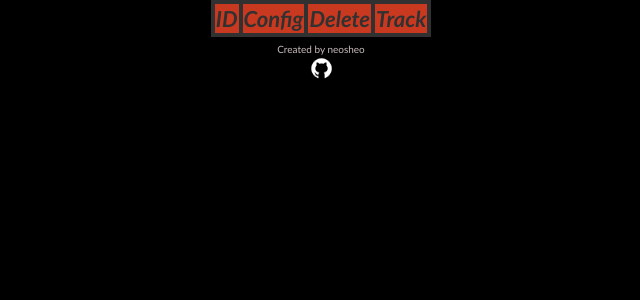
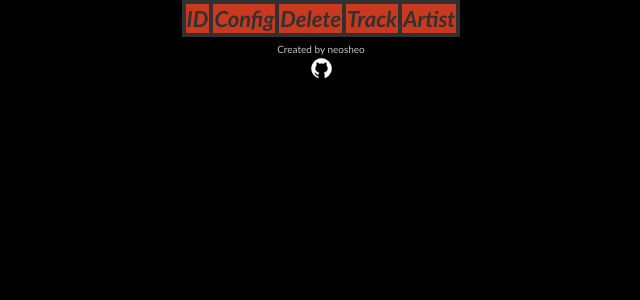
Before and after one commit to neosheo/Stringwave, a Flask app: page /tracks/1 in a window 1280 px wide. Shown: the part 85-385 px from the top of the page, without its empty margins (319-959 px from the left). Run offline with Flask 3, Linux system fonts and the light colour scheme; lists and menus that the app fills with data are empty.

Commit message:
added ability to update artist info from web UI, fixed yt-dlp cache error message, added ability to continue pipefeeder after connection error, set celery concurrency to 1 to prevent embedding metadata to wrong song, removed unnecessary imports in tasks.py, added additional title parameter to cogmera songs, changed blank config from pf to na, added additional illegal characters to filenames, added format to pipefeeder-download.sh to speed up downloads, updated method to remove .playlist from lists when grabbing most recent file, added metadata embedding to pipefeeder to remove unnecessary tags, added option to celery to prevent dropping task queue after connection error

```diff
--- a/app.py
+++ b/app.py
@@ -41,6 +41,18 @@ def update_title():
 	track.title = new_name
 	db.session.commit()
 	os.rename(f'/stringwave/radio/{station}/{old_name.replace(" ", "_")}.opus', f'/stringwave/radio/{station}/{new_name.replace(" ", "_")}.opus')
+	return redirect(f'/tracks/{station}')
+
+
+@app.route('/update_artist', methods = ['POST'])
+def update_artist():
+	data = request.form['update-artist'].split(';')
+	track_id = data[0]
+	new_name = data[1]
+	station = data[2]
+	track = db.session.query(Tracks).filter_by(track_id=track_id).one()
+	track.artist = new_name
+	db.session.commit()
 	return redirect(f'/tracks/{station}')
 
 
--- a/scripts/build_database.py
+++ b/scripts/build_database.py
@@ -11,7 +11,7 @@ tracks = []
 station_tracks = []
 track_id = 1
 
-for station in stations[1: ]:
+for station in stations[1:]:
     for file in os.listdir(f'radio/{station}'):
         # this file may be present but shouldn't be added to the database
         if file == '.playlist':
@@ -32,7 +32,7 @@ for station in stations[1: ]:
         track = mutagen.File(f'{os.getcwd()}/radio/{station}/{file}')
         # pipefeeder doesn't add a config tag to the file, if these lines aren't included you get a KeyError
         if 'config' not in track:
-            track['config'] = 'pf'
+            track['config'] = 'na'
         tracks.append((track_id, track['title'][0], track['artist'][0], track['config'][0], station))
         track_id += 1
     station_tracks.append(tracks)
--- a/scripts/embed_metadata.py
+++ b/scripts/embed_metadata.py
@@ -4,9 +4,9 @@ from mutagen.oggopus import OggOpus
 file = OggOpus(sys.argv[1])
 
 # clip off path and extension
-file['title'] = sys.argv[1].split('/')[3][:-5]
-file['artist'] = sys.argv[2]
-file['config'] = sys.argv[3]
+file['title'] = sys.argv[2]
+file['artist'] = sys.argv[3]
+file['config'] = sys.argv[4]
 file['album'] = ''
 file['data'] = ''
 file['language'] = ''
--- a/webapp/__init__.py
+++ b/webapp/__init__.py
@@ -42,7 +42,8 @@ app.config.from_mapping(
 		broker_url='pyamqp://guest@rabbitmq/',
 		backend_url='pyamqp://guest@rabbitmq/',
 		task_ignore_result=True,
-		broker_connection_retry_on_startup=True
+		broker_connection_retry_on_startup=True,
+		worker_cancel_long_running_tasks_on_connection_loss=False
 	)
 )
 celery_app = celery_init_app(app)
--- /dev/null
+++ b/webapp/static/edit_track_artist.js
@@ -0,0 +1,24 @@
+const table = document.querySelector("table");
+
+table.addEventListener("click", function(event) {
+  if (event.target.closest(".edit-button")) {
+    const button = event.target.closest(".edit-button");
+    const track_artist = button.parentElement.querySelector(".track-artist");
+    track_artist.contentEditable = true;
+    track_artist.style.backgroundColor = "#dddbdb";
+  }
+  if (event.target.closest(".done-button")) {
+    const button = event.target.closest(".done-button");
+    const track_artist = button.parentElement.querySelector(".track-artist");
+    track_artist.contentEditable = false;
+    track_artist.style.backgroundColor = "#c93920";
+    const url = window.location.href.split("/");
+	const station = url[url.length - 1];
+    box = event.target.closest("td");
+    let track_id = box.querySelector(".track-id").innerHTML;
+    let new_artist = box.querySelector(".track-artist").innerHTML;
+    const update_button = button.parentElement.querySelector(".update-button");
+    update_button.setAttribute("value", `${track_id};${new_artist};${station}`);
+    console.log(`${track_id};${new_artist};${station}`);
+  }
+});
--- a/webapp/templates/tracks.html
+++ b/webapp/templates/tracks.html
@@ -45,6 +45,7 @@
                     {% endif %}
                     <th scope="col" class="box header">Delete</th>
                     <th scope="col" class="box header track-title">Track</th>
+                    <th scope="col" class="box header track-artist">Artist</th>
                 </tr>
                 {% if station == 'new' %}
                 <form method="POST" id="move" action="/move_to_main"></form>
@@ -52,6 +53,8 @@
                 <form method="POST" id="delete" action="/delete_track/{{ station }}"></form>
                 <script src="{{ url_for('static', filename='edit_track_title.js') }}"></script>
                 <form method="POST" id="update-title" action="/update_title"></form>
+                <script src="{{ url_for('static', filename='edit_track_artist.js') }}"></script>
+                <form method="POST" id="update-artist" action="/update_artist"></form>
                 {% for track in tracks %}
                 <tr>
                     <td class="track-id box">{{ track.track_id }}</td>
@@ -73,6 +76,13 @@
                         <p class="track-id" hidden>{{ track.track_id }}</p>
                         <p class="track-title">{{ track.title }}</p>
                     </td>
+                    <td class="box">
+                        <button class="edit-button button" type="submit">Edit</button>
+                        <button class="done-button button" type="submit">Done</button>
+                        <button class="update-button button" type="submit" form="update-artist" name="update-artist" value="">Save</button>
+                        <p class="track-id" hidden>{{ track.track_id }}</p>
+                        <p class="track-title">{{ track.artist }}</p>
+                    </td>
                 </tr>
                 {% endfor %}
             </tbody>
```
Also changed, not shown: pipefeeder.py (+11 -6 lines), scripts/update_filename.py (+23 -5 lines), tasks.py (+11 -8 lines), 5 other files.
